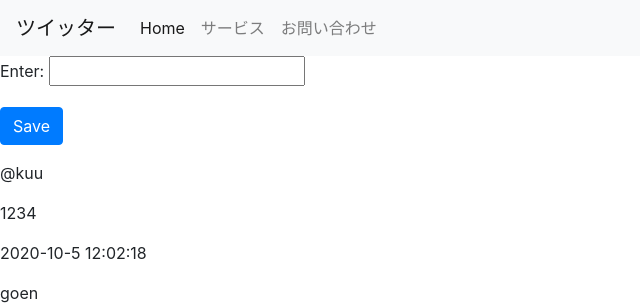
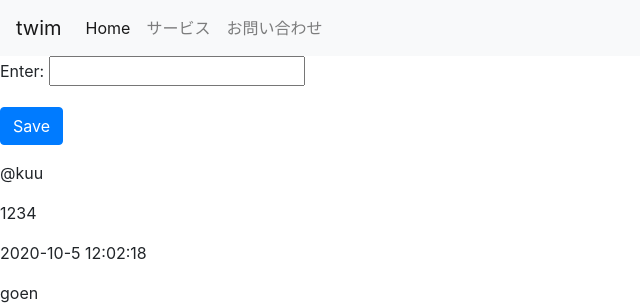
Before and after one commit to soramikuu/twim, a Django app: page / in a window 1280 px wide. Shown: the top 307 px of the page, without its empty margins (0-640 px from the left). Run offline with Django 3.2, Linux system fonts and the light colour scheme; data comes from the database, SQL or seed files in the repository; some libraries are stand-ins or nearby versions.

Commit message:
タイトル変更

```diff
--- a/twuser/templates/twuser/base.html
+++ b/twuser/templates/twuser/base.html
@@ -16,7 +16,7 @@
 <body>
     <header>
         <nav class="navbar navbar-expand-lg navbar-light bg-light">
-            <a class="navbar-brand" href="#">ツイッター</a>
+            <a class="navbar-brand" href="#">twim</a>
             <button class="navbar-toggler" type="button" data-toggle="collapse" data-target="#navbarText" aria-controls="navbarText" aria-expanded="false" aria-label="Toggle navigation">
                 <span class="navbar-toggler-icon"></span>
             </button>
```
